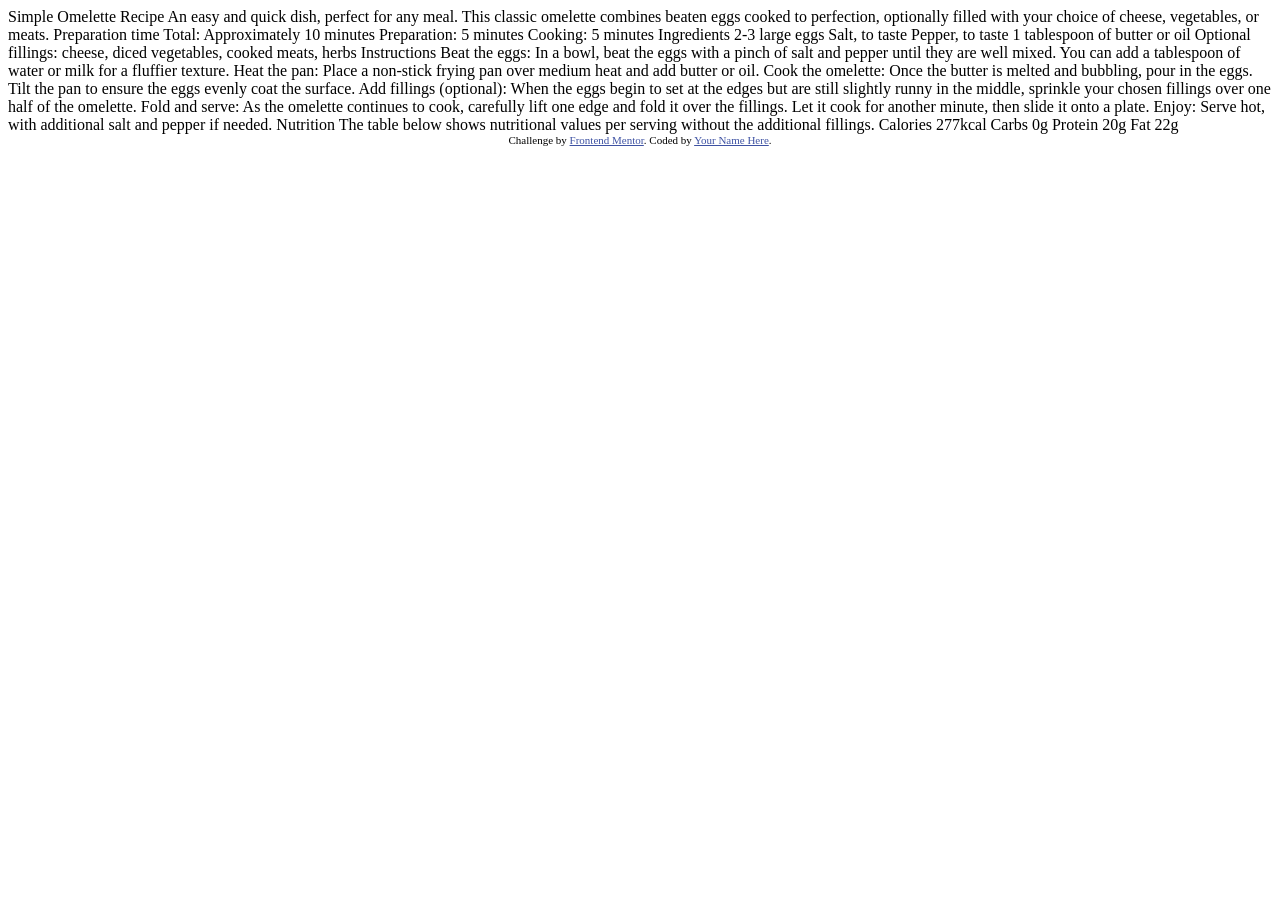
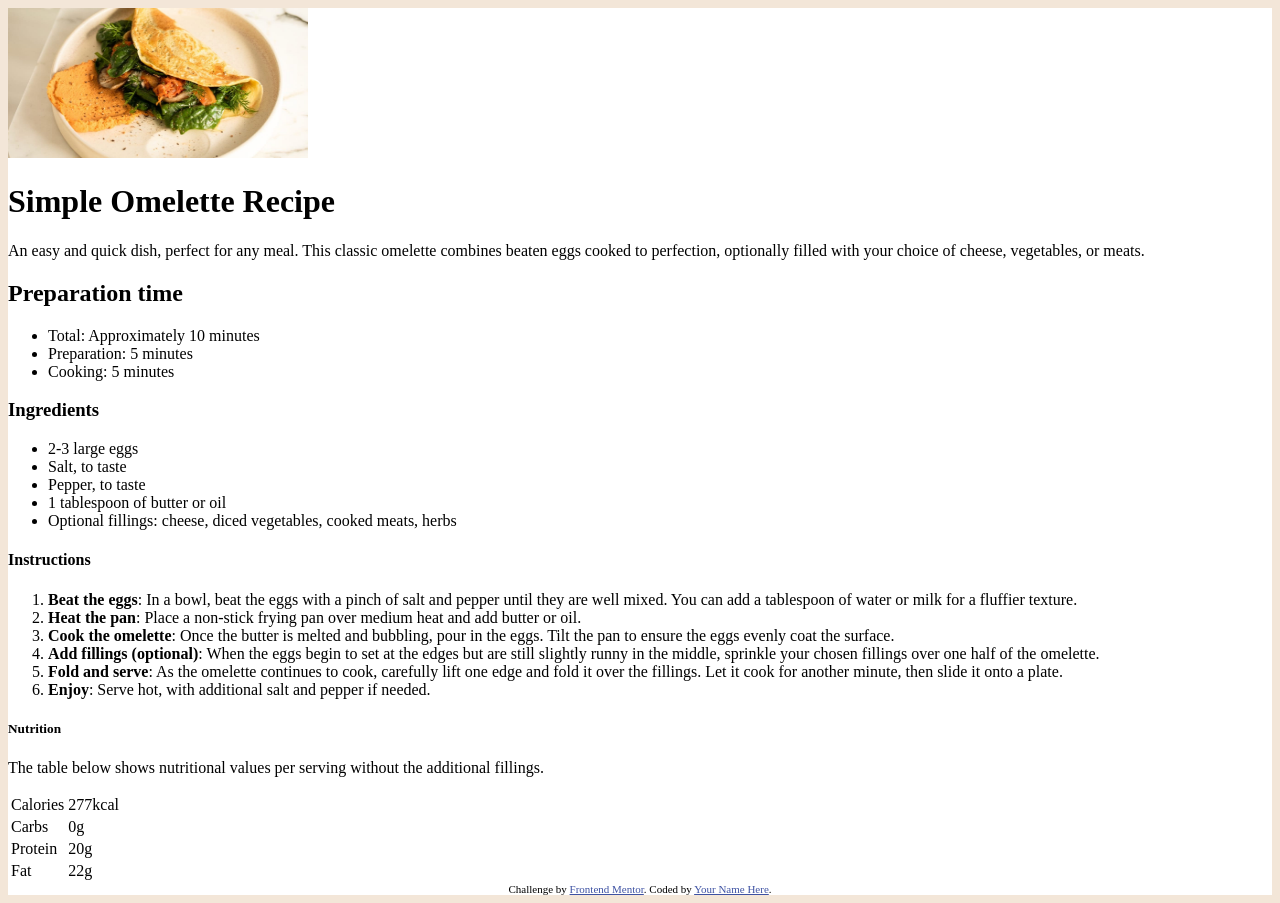
Before and after one commit to mrmagnet-cyber/omelette_recipe, a plain HTML site: page index.html in a window 1280 px wide. Before the commit the page ends 800 px from the top, so only its background shows below. Drawn offline with Linux system fonts and the light colour scheme.

Commit message:
retrying failed commit

```diff
--- a/index.html
+++ b/index.html
@@ -15,63 +15,88 @@
   </style>
 </head>
 <body>
+  <div class="main-page">
 
-  Simple Omelette Recipe
+    <img src="./assets/images/image-omelette.jpeg">
+  <h1>Simple Omelette Recipe</h1>
 
-  An easy and quick dish, perfect for any meal. This classic omelette combines beaten eggs cooked
-  to perfection, optionally filled with your choice of cheese, vegetables, or meats.
+  <p>An easy and quick dish, perfect for any meal. This classic omelette combines beaten eggs cooked
+    to perfection, optionally filled with your choice of cheese, vegetables, or meats.</p>
 
-  Preparation time
+  <h2>Preparation time</h2>
 
-  Total: Approximately 10 minutes
-  Preparation: 5 minutes
-  Cooking: 5 minutes
+  <ul>
+  <li>Total: Approximately 10 minutes</li>
+  <li>Preparation: 5 minutes</li>
+  <li>Cooking: 5 minutes</li>
+  </ul>
 
-  Ingredients
+  <h3>Ingredients</h3>
 
-  2-3 large eggs
-  Salt, to taste
-  Pepper, to taste
-  1 tablespoon of butter or oil
-  Optional fillings: cheese, diced vegetables, cooked meats, herbs
+  <ul>
+  <li>2-3 large eggs</li>
+  <li>Salt, to taste</li>
+  <li>Pepper, to taste</li>
+  <li>1 tablespoon of butter or oil</li>
+  <li>Optional fillings: cheese, diced vegetables, cooked meats, herbs</li>
+  </ul>
 
-  Instructions
+  <h4>Instructions</h4>
 
-  Beat the eggs: In a bowl, beat the eggs with a pinch of salt and pepper until they are well mixed.
-  You can add a tablespoon of water or milk for a fluffier texture.
+  <ol>
+    <li><strong>Beat the eggs</strong>: In a bowl, beat the eggs with a pinch of salt and pepper until they are well mixed.
+      You can add a tablespoon of water or milk for a fluffier texture.</li>
 
-  Heat the pan: Place a non-stick frying pan over medium heat and add butter or oil.
+    <li><strong>Heat the pan</strong>: Place a non-stick frying pan over medium heat and add butter or oil.</li>
 
-  Cook the omelette: Once the butter is melted and bubbling, pour in the eggs. Tilt the pan to ensure
-  the eggs evenly coat the surface.
+    <li><strong>Cook the omelette</strong>: Once the butter is melted and bubbling, pour in the eggs. Tilt the pan to ensure
+      the eggs evenly coat the surface.</li>
 
-  Add fillings (optional): When the eggs begin to set at the edges but are still slightly runny in the
-  middle, sprinkle your chosen fillings over one half of the omelette.
+    <li><strong>Add fillings (optional)</strong>: When the eggs begin to set at the edges but are still slightly runny in the
+      middle, sprinkle your chosen fillings over one half of the omelette.
+    </li>
 
-  Fold and serve: As the omelette continues to cook, carefully lift one edge and fold it over the
-  fillings. Let it cook for another minute, then slide it onto a plate.
+    <li><strong>Fold and serve</strong>: As the omelette continues to cook, carefully lift one edge and fold it over the
+      fillings. Let it cook for another minute, then slide it onto a plate.</li>
 
-  Enjoy: Serve hot, with additional salt and pepper if needed.
+    <li><strong>Enjoy</strong>: Serve hot, with additional salt and pepper if needed.</li>
+  </ol>
 
-  Nutrition
+  <h5>Nutrition</h5>
 
-  The table below shows nutritional values per serving without the additional fillings.
+  <p>The table below shows nutritional values per serving without the additional fillings.</p>
+<table>
+  <tr>
+    <td>Calories</td>
+    <td>277kcal</td>
+  </tr>
 
-  Calories
-  277kcal
+  <tr>
+    <td>Carbs</td>
+    <td>0g</td>
+  </tr>
 
-  Carbs
-  0g
+  <tr>
+    <td>Protein</td>
+    <td>20g</td>
+  </tr>
 
-  Protein
-  20g
+  <tr>
+    <td>Fat</td>
+    <td>22g</td>
+  </tr>
 
-  Fat
-  22g
+</table>
+
+
+
+
 
   <div class="attribution">
     Challenge by <a href="https://www.frontendmentor.io?ref=challenge" target="_blank">Frontend Mentor</a>.
     Coded by <a href="#">Your Name Here</a>.
   </div>
+
+  </div>
 </body>
 </html>
--- a/styles.css
+++ b/styles.css
@@ -0,0 +1,20 @@
+.attribution {
+    font-size: 11px;
+    text-align: center;
+}
+.attribution a {
+    color: hsl(228, 45%, 44%);
+}
+
+img{
+    width: 300px;
+    height: 150px;
+}
+
+body{
+    background-color: hsl(30, 54%, 90%);
+}
+
+.main-page{
+    background-color: hsl(0, 0%, 100%);
+}
```
